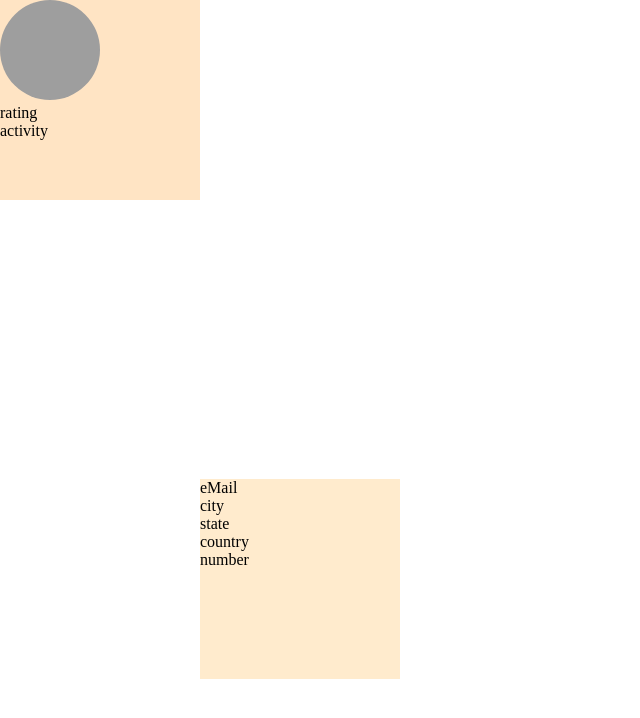
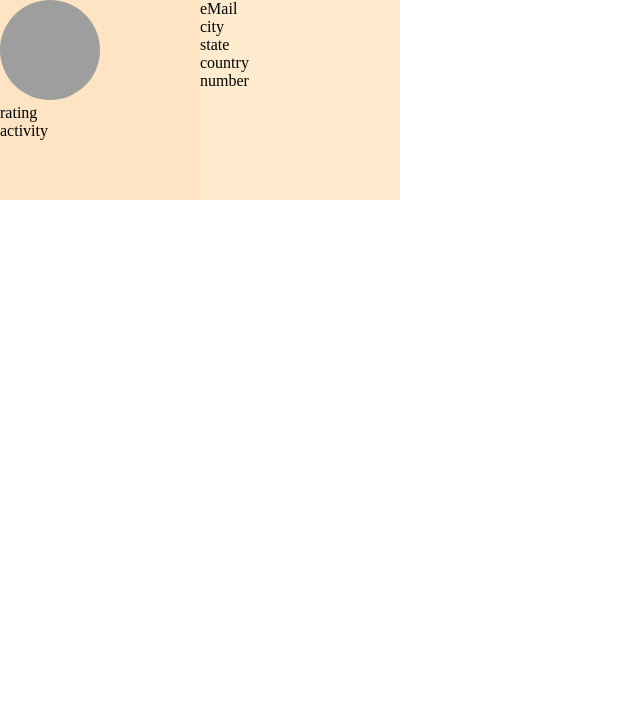
Before and after one commit to BodNS/201115, a plain HTML site: page card2.html in a window 1280 px wide. Shown: the whole page, without its empty margins (0-640 px from the left). Drawn offline with Linux system fonts and the light colour scheme; grey boxes are pictures that could not be loaded.

Commit message:
4 commit

```diff
--- a/css/card2.css
+++ b/css/card2.css
@@ -15,12 +15,12 @@
   background-color: bisque;
   width: 200px;
   height: 200px;
+  display: inline-block;
 }
 .userFullInfo {
   background-color: blanchedalmond;
   width: 200px;
   height: 200px;
+  display: inline-block;
   position: absolute;
-  left: 200px;
-  bottom: 121px;
 }
```
